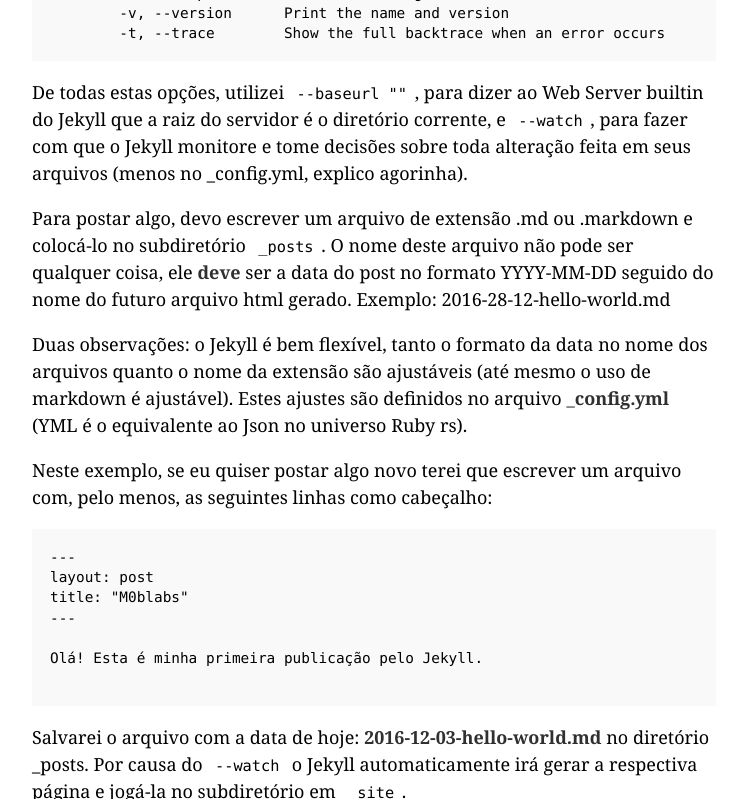
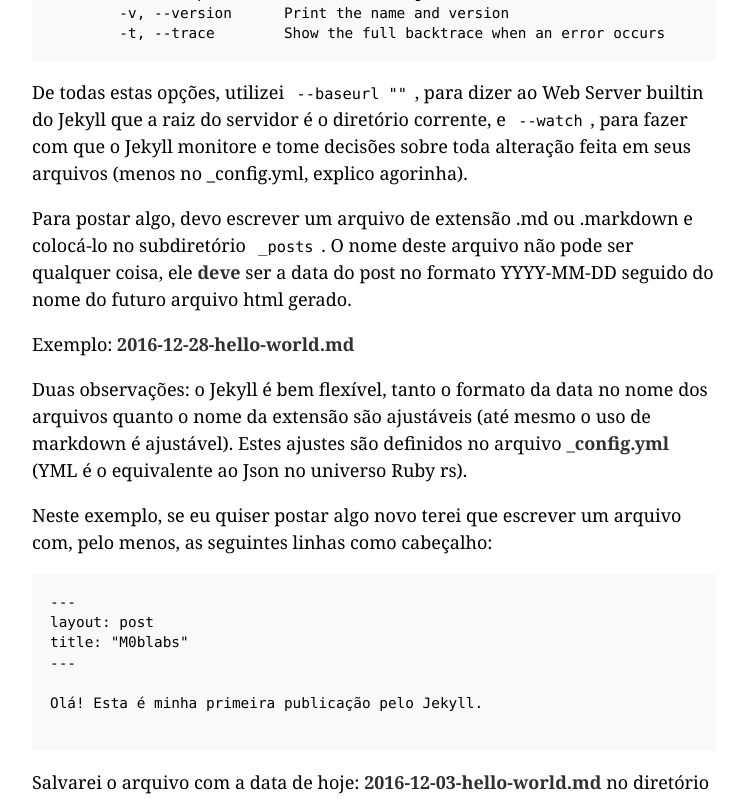
Before and after one commit to Kingm0b/jekyll-minimal-theme, a Jekyll site: the page built from _posts/2016-11-16-hello-world.md, in a window 1280 px wide and 900 px high, scrolled down 9491 px, cut to the strip 0-799 px from the top of the window. Shown: the whole strip, without its empty margins (266-1010 px from the left). Built offline with Jekyll 4.4.1, drawn with Linux system fonts in a browser that asks for light colours; part of the change alters nothing that is shown.

```diff
--- a/_posts/2016-11-16-hello-world.md
+++ b/_posts/2016-11-16-hello-world.md
@@ -265,7 +265,9 @@ Options:
 
 De todas estas opções, utilizei <code>--baseurl ""</code>, para dizer ao Web Server builtin do Jekyll que a raiz do servidor é o diretório corrente, e <code>--watch</code>, para fazer com que o Jekyll monitore e tome decisões sobre toda alteração feita em seus arquivos (menos no _config.yml, explico agorinha).
 
-Para postar algo, devo escrever um arquivo de extensão .md ou .markdown e colocá-lo no subdiretório <code>_posts</code>. O nome deste arquivo não pode ser qualquer coisa, ele **deve** ser a data do post no formato YYYY-MM-DD seguido do nome do futuro arquivo html gerado. Exemplo: 2016-28-12-hello-world.md
+Para postar algo, devo escrever um arquivo de extensão .md ou .markdown e colocá-lo no subdiretório <code>_posts</code>. O nome deste arquivo não pode ser qualquer coisa, ele **deve** ser a data do post no formato YYYY-MM-DD seguido do nome do futuro arquivo html gerado.
+
+Exemplo: **2016-12-28-hello-world.md**
 
 Duas observações: o Jekyll é bem flexível, tanto o formato da data no nome dos arquivos quanto o nome da extensão são ajustáveis (até mesmo o uso de markdown é ajustável). Estes ajustes são definidos no arquivo **_config.yml** (YML é o equivalente ao Json no universo Ruby rs).
 
```
